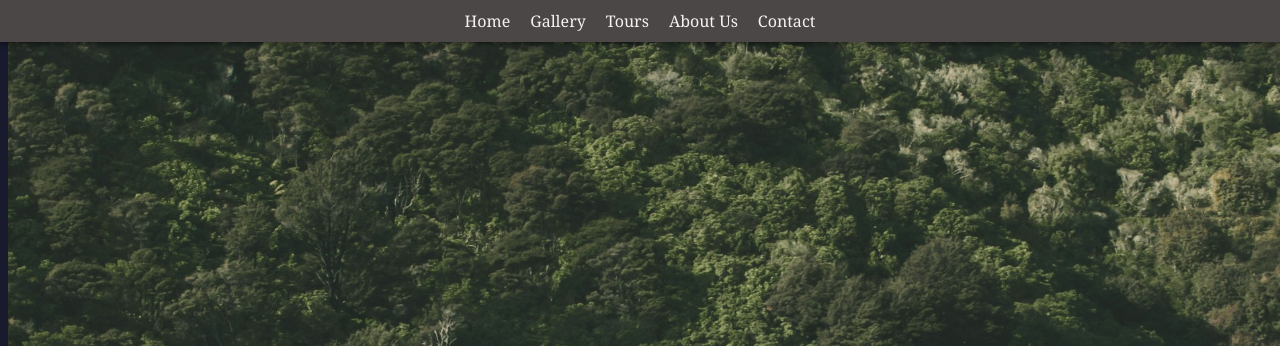
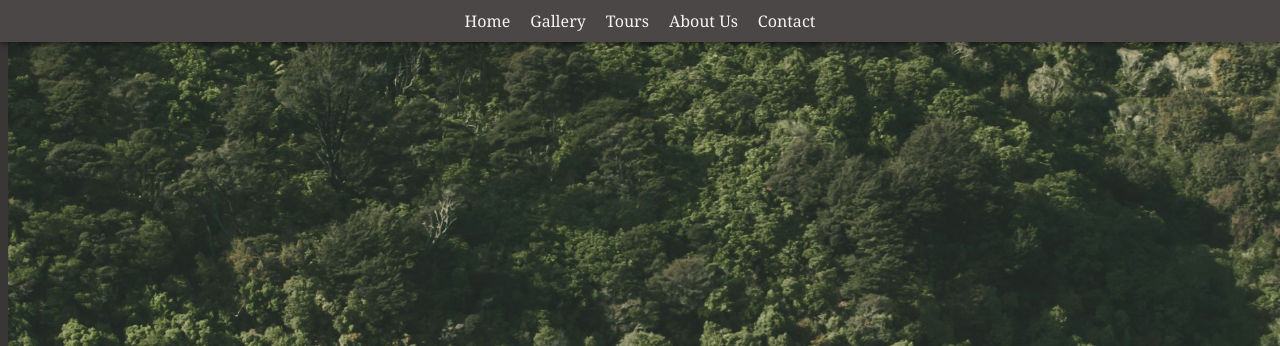
Before and after one commit to Neha-Laturkar/HTML-and-Web-Essentials, a plain HTML site: page Module-3/home.html in a window 1280 px wide. Shown: the top 346 px of the page. Drawn offline with Linux system fonts and the light colour scheme.

Commit message:
Website Header CSS Update

```diff
--- a/Module-3/styleforhome.css
+++ b/Module-3/styleforhome.css
@@ -10,7 +10,7 @@
 }
 body {
 
-    background-color:#1a1a2e;
+    background-color:#393636;
 }
 .chapter-section  h1 {
     font-size: 2em;
@@ -63,7 +63,7 @@ nav a:hover{
     display: flex;
     flex-direction: column;
     justify-content: center;
-    height: 130vh;
+    height: 100vh;
    width: 100vw;
    text-align: center;
    padding: 2rem;
```
